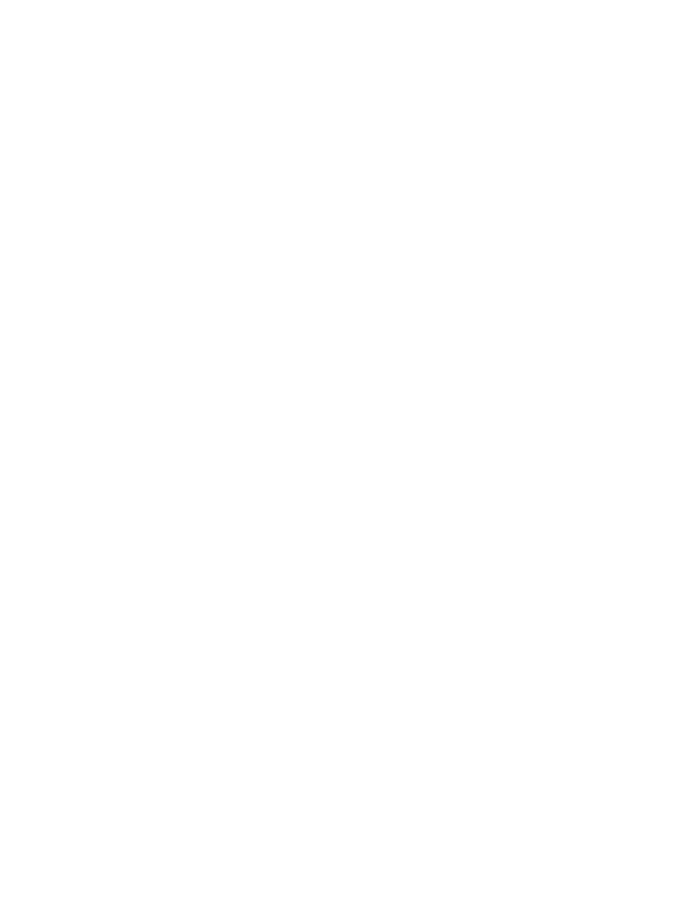
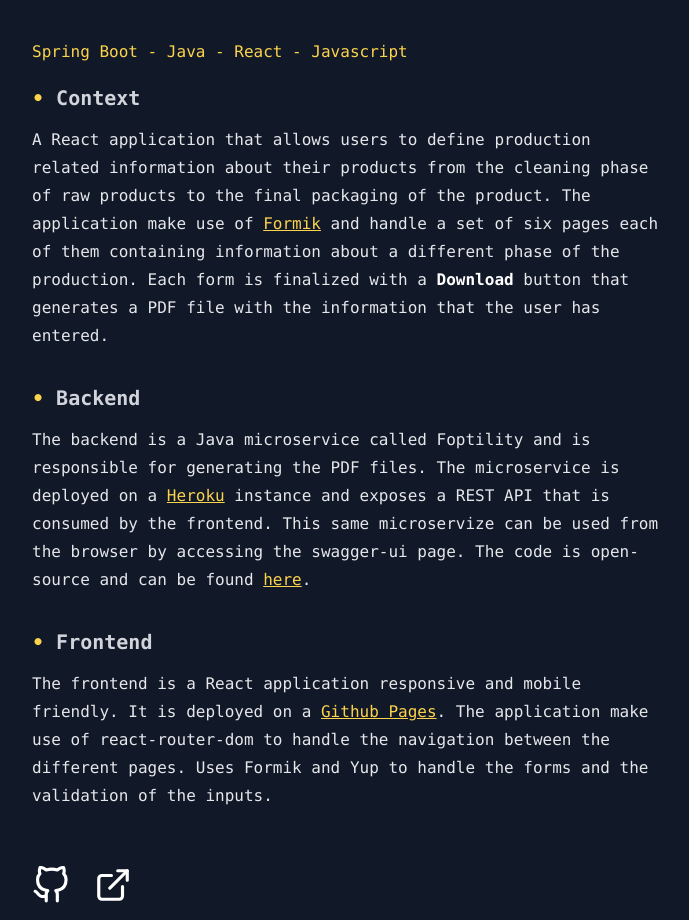
Before and after one commit to simone-lungarella/surveyor-lab, a SvelteKit app: page /projects/product-tracker in a window 1280 px wide. Shown: the part 131-1051 px from the top of the page, without its empty margins (142-831 px from the left). Before the commit the page ends 800 px from the top, so only its background shows below. Built offline with nearby package versions, Linux system fonts and the light colour scheme.

Commit message:
Added winforce project detail

```diff
--- a/src/routes/Header.svelte
+++ b/src/routes/Header.svelte
@@ -2,7 +2,7 @@
   import { createEventDispatcher, onMount } from "svelte";
 
   let mobileMenuOpen = false;
-  let headerClasses = "bg-gray-900 fixed z-50 w-full top-0";
+  let headerClasses = "bg-gray-900 md:fixed z-50 w-full top-0";
 
   // Hide header on scroll down
   let prevScrollpos = 0;
@@ -10,15 +10,15 @@
     let currentScrollPos = window.pageYOffset;
     if (prevScrollpos > currentScrollPos) {
       headerClasses =
-        "bg-gray-900 fixed z-50 w-full top-0 shadow-2xl transition duration-500 ease-in-out transform translate-y-0";
+        "bg-gray-900 md:fixed z-50 w-full top-0 shadow-2xl transition duration-500 ease-in-out transform md:translate-y-0";
     } else {
       headerClasses =
-        "bg-gray-900 fixed z-50 w-full top-0 shadow-2xl transition duration-500 ease-in-out transform -translate-y-full";
+        "bg-gray-900 md:fixed z-50 w-full top-0 shadow-2xl transition duration-500 ease-in-out transform md:-translate-y-full";
     }
 
     // If is at top, remove shadow
     if (currentScrollPos === 0) {
-      headerClasses = "bg-gray-900 fixed z-50 w-full top-0";
+      headerClasses = "bg-gray-900 md:fixed z-50 w-full top-0";
     }
     prevScrollpos = currentScrollPos;
   };
--- a/src/routes/projects/onthespot/+page.svelte
+++ b/src/routes/projects/onthespot/+page.svelte
@@ -8,7 +8,7 @@
   <div class="md:col-span-1" />
   <section class="prose col-span-7">
     <div class="flex gap-6 items-center">
-      <h1 class="text-white">On The Spot!</h1>
+      <h1 class="text-white">{project.title}</h1>
       <div class="h-0.5 w-1/3 bg-gray-700 -mt-7" />
     </div>
     <span class="text-amber-300 font-mono">{project.techs.join(" - ")}</span>
--- a/src/routes/projects/product-tracker/+page.svelte
+++ b/src/routes/projects/product-tracker/+page.svelte
@@ -0,0 +1,112 @@
+<script>
+  import { ProjectStore } from "../../../stores.js";
+
+  const project = $ProjectStore.filter((p) => p.id === 3)[0];
+</script>
+
+<div class="grid grid-cols-7 md:grid-cols-8 gap-4 -mt-8 lg:mt-20">
+  <div class="md:col-span-1" />
+  <section class="prose col-span-7">
+    <div class="flex gap-6 items-center">
+      <h1 class="text-white">{project.title}</h1>
+      <div class="h-0.5 w-1/3 bg-gray-700 -mt-7" />
+    </div>
+    <span class="text-amber-300 font-mono">{project.techs.join(" - ")}</span>
+  </section>
+  <div class="md:col-span-1" />
+
+  <article class="text-column font-mono prose col-span-7">
+    <h3 class="text-gray-300">
+      <span class="text-amber-300">&bull; </span>Context
+    </h3>
+    <p class="text-gray-200">
+      A React application that allows users to define production related
+      information about their products from the cleaning phase of raw products
+      to the final packaging of the product. The application make use of <a
+        href="https://formik.org/"
+        class="text-amber-300">Formik</a
+      >
+      and handle a set of six pages each of them containing information about a different
+      phase of the production. Each form is finalized with a
+      <span class="font-extrabold text-white">Download</span>
+      button that generates a PDF file with the information that the user has entered.
+    </p>
+
+    <h3 class="text-gray-300">
+      <span class="text-amber-300">&bull; </span>Backend
+    </h3>
+    <p class="text-gray-200">
+      The backend is a Java microservice called Foptility and is responsible for
+      generating the PDF files. The microservice is deployed on a <a
+        href="https://foptility.herokuapp.com/openapi/swagger-ui/index.html"
+        class="text-amber-300">Heroku</a
+      >
+      instance and exposes a REST API that is consumed by the frontend. This same
+      microservize can be used from the browser by accessing the swagger-ui page.
+      The code is open-source and can be found
+      <a
+        href="https://github.com/simone-lungarella/foptility"
+        class="text-amber-300">here</a
+      >.
+    </p>
+
+    <h3 class="text-gray-300">
+      <span class="text-amber-300">&bull; </span>Frontend
+    </h3>
+    <p class="text-gray-200">
+      The frontend is a React application responsive and mobile friendly. It is
+      deployed on a <a href={project.website} class="text-amber-300"
+        >Github Pages</a
+      >. The application make use of react-router-dom to handle the navigation
+      between the different pages. Uses Formik and Yup to handle the forms and
+      the validation of the inputs.
+    </p>
+  </article>
+
+  <div class="md:col-span-1" />
+
+  <div
+    class="col-span-7 grid grid-flow-col gap-6 mt-10 items-center place-content-center md:place-content-start"
+  >
+    {#if project.github}
+      <a href={project.github}>
+        <svg
+          xmlns="http://www.w3.org/2000/svg"
+          width="38"
+          height="38"
+          viewBox="0 0 24 24"
+          fill="none"
+          stroke="currentColor"
+          stroke-width="2"
+          stroke-linecap="round"
+          stroke-linejoin="round"
+          class="feather feather-github text-white hover:text-amber-300"
+        >
+          <path
+            d="M9 19c-5 1.5-5-2.5-7-3m14 6v-3.87a3.37 3.37 0 0 0-.94-2.61c3.14-.35 6.44-1.54 6.44-7A5.44 5.44 0 0 0 20 4.77 5.07 5.07 0 0 0 19.91 1S18.73.65 16 2.48a13.38 13.38 0 0 0-7 0C6.27.65 5.09 1 5.09 1A5.07 5.07 0 0 0 5 4.77a5.44 5.44 0 0 0-1.5 3.78c0 5.42 3.3 6.61 6.44 7A3.37 3.37 0 0 0 9 18.13V22"
+          />
+        </svg>
+      </a>
+    {/if}
+    {#if project.website}
+      <a href={project.website}>
+        <svg
+          xmlns="http://www.w3.org/2000/svg"
+          width="38"
+          height="38"
+          viewBox="0 0 24 24"
+          fill="none"
+          stroke="currentColor"
+          stroke-width="2"
+          stroke-linecap="round"
+          stroke-linejoin="round"
+          class="feather feather-external-link text-white hover:text-amber-300"
+        >
+          <path d="M18 13v6a2 2 0 0 1-2 2H5a2 2 0 0 1-2-2V8a2 2 0 0 1 2-2h6" />
+          <polyline points="15 3 21 3 21 9" />
+          <line x1="10" y1="14" x2="21" y2="3" />
+        </svg>
+      </a>
+    {/if}
+  </div>
+</div>
--- a/src/routes/projects/winforce/+page.svelte
+++ b/src/routes/projects/winforce/+page.svelte
@@ -0,0 +1,106 @@
+<script>
+  import { ProjectStore } from "../../../stores.js";
+
+  const project = $ProjectStore.filter((p) => p.id === 2)[0];
+</script>
+
+<div class="grid grid-cols-7 md:grid-cols-8 gap-4 -mt-8 lg:mt-20">
+  <div class="md:col-span-1" />
+  <section class="prose col-span-7">
+    <div class="flex gap-6 items-center">
+      <h1 class="text-white">{project.title}</h1>
+      <div class="h-0.5 w-1/3 bg-gray-700 -mt-7" />
+    </div>
+    <span class="text-amber-300 font-mono">{project.techs.join(" - ")}</span>
+  </section>
+  <div class="md:col-span-1" />
+
+  <article class="text-column font-mono prose col-span-7">
+    <h3 class="text-gray-300">
+      <span class="text-amber-300">&bull; </span>Context
+    </h3>
+    <p class="text-gray-200">
+      This React app helps users manage construction sites. They can create,
+      update, and delete sites, and track progress by marking steps as complete.
+    </p>
+    <p class="text-gray-200">
+      There are two types of users: Admins, who can create users and have full
+      access to the site list, and regular users. Authentication is handled
+      through JWT tokens obtained from the backend upon providing the correct
+      username and password. The app stores data using a PostgreSQL database
+      hosted as a Heroku add-on.
+    </p>
+
+    <h3 class="text-gray-300">
+      <span class="text-amber-300">&bull; </span>Backend
+    </h3>
+    <p class="text-gray-200">
+      The backend is a Java microservice called event-handler and is responsible
+      for handling CRUD operations on the construction sites and the steps. The
+      API is reachable through the browser using <a
+        href="https://dockyard-handler.herokuapp.com/swagger-ui/index.html"
+        class="text-amber-300">swagger-ui</a
+      > by providing an existing username and password.
+    </p>
+
+    <h3 class="text-gray-300">
+      <span class="text-amber-300">&bull; </span>Frontend
+    </h3>
+    <p class="text-gray-200">
+      The frontend is a React application responsive and mobile friendly. It is
+      deployed on a <a href={project.website} class="text-amber-300"
+        >Github Pages</a
+      >. Is built with material-ui and offer a way to access and interact with
+      each of the construction sites. Every profile created can have a
+      fine-grain access to the sites with the possibility to interact only wwith
+      a part of steps of each site.
+    </p>
+  </article>
+
+  <div class="md:col-span-1" />
+
+  <div
+    class="col-span-7 grid grid-flow-col gap-6 mt-10 items-center place-content-center md:place-content-start"
+  >
+    {#if project.github}
+      <a href={project.github}>
+        <svg
+          xmlns="http://www.w3.org/2000/svg"
+          width="38"
+          height="38"
+          viewBox="0 0 24 24"
+          fill="none"
+          stroke="currentColor"
+          stroke-width="2"
+          stroke-linecap="round"
+          stroke-linejoin="round"
+          class="feather feather-github text-white hover:text-amber-300"
+        >
+          <path
+            d="M9 19c-5 1.5-5-2.5-7-3m14 6v-3.87a3.37 3.37 0 0 0-.94-2.61c3.14-.35 6.44-1.54 6.44-7A5.44 5.44 0 0 0 20 4.77 5.07 5.07 0 0 0 19.91 1S18.73.65 16 2.48a13.38 13.38 0 0 0-7 0C6.27.65 5.09 1 5.09 1A5.07 5.07 0 0 0 5 4.77a5.44 5.44 0 0 0-1.5 3.78c0 5.42 3.3 6.61 6.44 7A3.37 3.37 0 0 0 9 18.13V22"
+          />
+        </svg>
+      </a>
+    {/if}
+    {#if project.website}
+      <a href={project.website}>
+        <svg
+          xmlns="http://www.w3.org/2000/svg"
+          width="38"
+          height="38"
+          viewBox="0 0 24 24"
+          fill="none"
+          stroke="currentColor"
+          stroke-width="2"
+          stroke-linecap="round"
+          stroke-linejoin="round"
+          class="feather feather-external-link text-white hover:text-amber-300"
+        >
+          <path d="M18 13v6a2 2 0 0 1-2 2H5a2 2 0 0 1-2-2V8a2 2 0 0 1 2-2h6" />
+          <polyline points="15 3 21 3 21 9" />
+          <line x1="10" y1="14" x2="21" y2="3" />
+        </svg>
+      </a>
+    {/if}
+  </div>
+</div>
```
